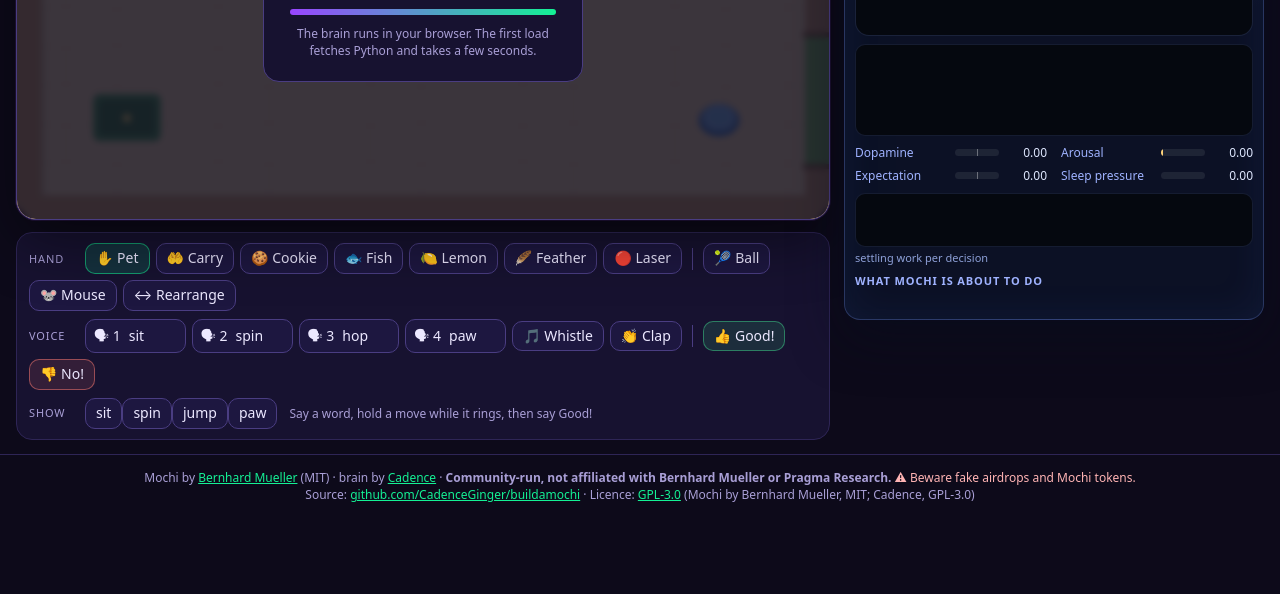
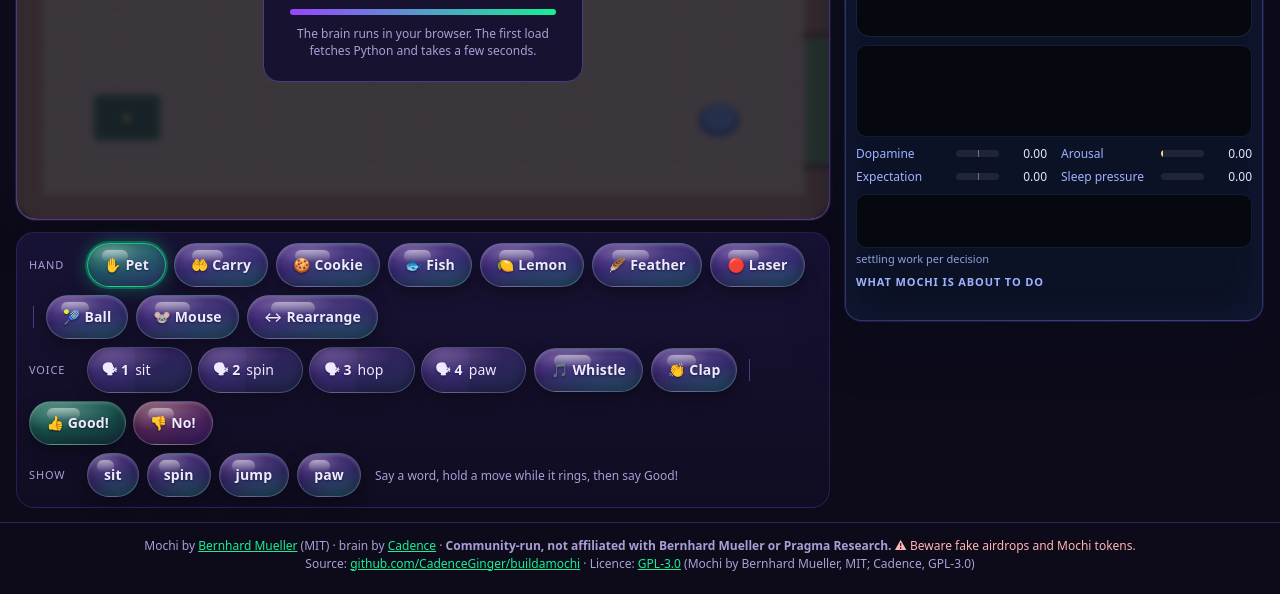
Before and after one commit to CadenceGinger/buildamochi, a website: page web/index.html in a window 1280 px wide. Shown: the part 351-945 px from the top of the page. Before the commit the page ends 877 px from the top, so only its background shows below. Drawn offline with Linux system fonts and the light colour scheme.

Commit message:
Go live: 3D Mochi + bubble buttons

```diff
--- a/web/style.css
+++ b/web/style.css
@@ -48,7 +48,7 @@ code { font-size: 12px; word-break: break-all; background: var(--bg2); padding:
 #layout { flex: 1; width: 100%; max-width: 1600px; margin: 0 auto; padding: var(--gap) 16px; display: grid; gap: var(--gap);
   grid-template-columns: minmax(0, 1fr) var(--side); align-items: start; }
 #play { min-width: 0; display: flex; flex-direction: column; gap: 12px; }
-#stage { position: relative; border-radius: 20px; overflow: hidden; background: #ecd6b4; border: 1px solid var(--line2);
+#stage { position: relative; border-radius: 20px; overflow: hidden; background: #2b2348; border: 1px solid var(--line2);
   box-shadow: 0 20px 60px rgba(0, 0, 0, .45), 0 0 0 1px rgba(153, 69, 255, .15); }
 #room { display: block; width: 100%; height: auto; touch-action: none; cursor: none; }
 #boot { position: absolute; inset: 0; display: grid; place-items: center; background: rgba(13, 10, 26, .72); backdrop-filter: blur(3px); z-index: 3; }
@@ -189,3 +189,54 @@ select { background: var(--bg2); border: 1px solid var(--line2); border-radius:
   .row .hint { margin-left: 0; }
   #transmitters { grid-template-columns: 1fr; }
 }
+
+/* TEST BUILD: 3D refresh — glassy panels and soft glow */
+#stage { box-shadow: 0 24px 70px rgba(0,0,0,.55), 0 0 0 1px rgba(153,69,255,.25), 0 0 80px rgba(90,143,224,.12); }
+#controls, #side { background: linear-gradient(180deg, rgba(29,23,64,.72), rgba(18,14,36,.72)); backdrop-filter: blur(10px); border: 1px solid rgba(153,69,255,.22); border-radius: 18px; }
+#controls { padding: 10px 12px; }
+button, .btn { transition: transform .12s, box-shadow .2s, border-color .2s; }
+button:hover, .btn:hover { transform: translateY(-1px); box-shadow: 0 6px 18px rgba(153,69,255,.25); border-color: rgba(20,241,149,.5); }
+button.on, .tool.on { box-shadow: inset 0 0 0 1px rgba(20,241,149,.6), 0 0 14px rgba(20,241,149,.25); }
+#top { backdrop-filter: blur(10px); }
+
+/* Bubble command buttons: round, glossy, translucent, matching the 3D Mochi */
+#controls button {
+  position: relative; min-height: 44px; padding: 8px 16px; border-radius: 999px;
+  color: #efeaff; font-weight: 600; letter-spacing: .01em; text-shadow: 0 1px 2px rgba(13,10,26,.6);
+  border: 1px solid rgba(201,255,233,.18);
+  background:
+    radial-gradient(120% 90% at 30% 18%, rgba(255,255,255,.28) 0%, rgba(255,255,255,.06) 32%, transparent 55%),
+    radial-gradient(140% 120% at 70% 110%, rgba(20,241,149,.20) 0%, transparent 60%),
+    linear-gradient(160deg, rgba(153,69,255,.38), rgba(90,143,224,.26));
+  box-shadow: inset 0 -6px 12px rgba(13,10,26,.35), inset 0 2px 3px rgba(255,255,255,.18), 0 6px 16px rgba(0,0,0,.35);
+  backdrop-filter: blur(6px); transform-origin: 50% 60%;
+  transition: box-shadow .25s, border-color .25s, filter .25s;
+}
+#controls button::after { content: ""; position: absolute; left: 18%; top: 6px; width: 34%; height: 28%; border-radius: 999px;
+  background: linear-gradient(180deg, rgba(255,255,255,.45), rgba(255,255,255,0)); pointer-events: none; }
+#controls button:hover { transform: none; animation: bubble-wobble .55s ease-out; filter: brightness(1.1);
+  border-color: rgba(20,241,149,.45); box-shadow: inset 0 -6px 12px rgba(13,10,26,.3), inset 0 2px 3px rgba(255,255,255,.22), 0 8px 22px rgba(153,69,255,.35); }
+#controls button:active { animation: bubble-press .28s ease-out; }
+#controls button.on, #controls .tool.on {
+  border-color: rgba(20,241,149,.7);
+  background:
+    radial-gradient(120% 90% at 30% 18%, rgba(255,255,255,.32) 0%, rgba(255,255,255,.08) 32%, transparent 55%),
+    linear-gradient(160deg, rgba(20,241,149,.42), rgba(90,143,224,.34));
+  box-shadow: inset 0 -6px 12px rgba(13,10,26,.3), 0 0 0 2px rgba(20,241,149,.25), 0 0 18px rgba(20,241,149,.35); }
+#controls button.good { background: radial-gradient(120% 90% at 30% 18%, rgba(255,255,255,.28), transparent 55%), linear-gradient(160deg, rgba(20,241,149,.40), rgba(34,140,110,.30)); }
+#controls button.bad { background: radial-gradient(120% 90% at 30% 18%, rgba(255,255,255,.28), transparent 55%), linear-gradient(160deg, rgba(226,85,123,.42), rgba(153,69,255,.28)); }
+#controls button:focus-visible { outline: 2px solid #14F195; outline-offset: 2px; }
+#controls .row { gap: 8px; }
+@keyframes bubble-wobble { 0% { transform: scale(1,1); } 30% { transform: scale(1.07,.94); } 55% { transform: scale(.97,1.04); } 80% { transform: scale(1.02,.99); } 100% { transform: scale(1,1); } }
+@keyframes bubble-press { 0% { transform: scale(1); } 40% { transform: scale(.92,.88); } 100% { transform: scale(1); } }
+@media (prefers-reduced-motion: reduce) { #controls button:hover, #controls button:active { animation: none; } }
+@media (max-width: 599px) { #controls button { min-height: 44px; min-width: 44px; padding: 8px 13px; font-size: 14px; } #controls .row { gap: 7px; } }
+#controls .word { border-radius: 999px; min-height: 44px; border: 1px solid rgba(201,255,233,.18); overflow: hidden;
+  background: radial-gradient(120% 90% at 20% 15%, rgba(255,255,255,.2), transparent 50%), linear-gradient(160deg, rgba(153,69,255,.3), rgba(90,143,224,.2));
+  box-shadow: inset 0 -5px 10px rgba(13,10,26,.3), 0 6px 16px rgba(0,0,0,.3); }
+#controls .word button { background: transparent; box-shadow: none; border: none; border-radius: 999px 0 0 999px; padding: 8px 6px 8px 14px; }
+#controls .word button::after { display: none; }
+#controls .word input { color: #efeaff; min-height: 40px; }
+#controls .word.ringing { border-color: var(--pink); box-shadow: 0 0 0 3px rgba(226,85,123,.35), 0 0 18px rgba(226,85,123,.35); }
+#controls button.held { border-color: #c9b8ff; box-shadow: 0 0 0 3px rgba(169,153,255,.35), 0 0 20px rgba(169,153,255,.4); transform: scale(.95,.92); }
+#controls #shows { display: inline-flex; flex-wrap: wrap; gap: 8px; }
```
Also changed, not shown: web/index.html (+2 -2 lines).
